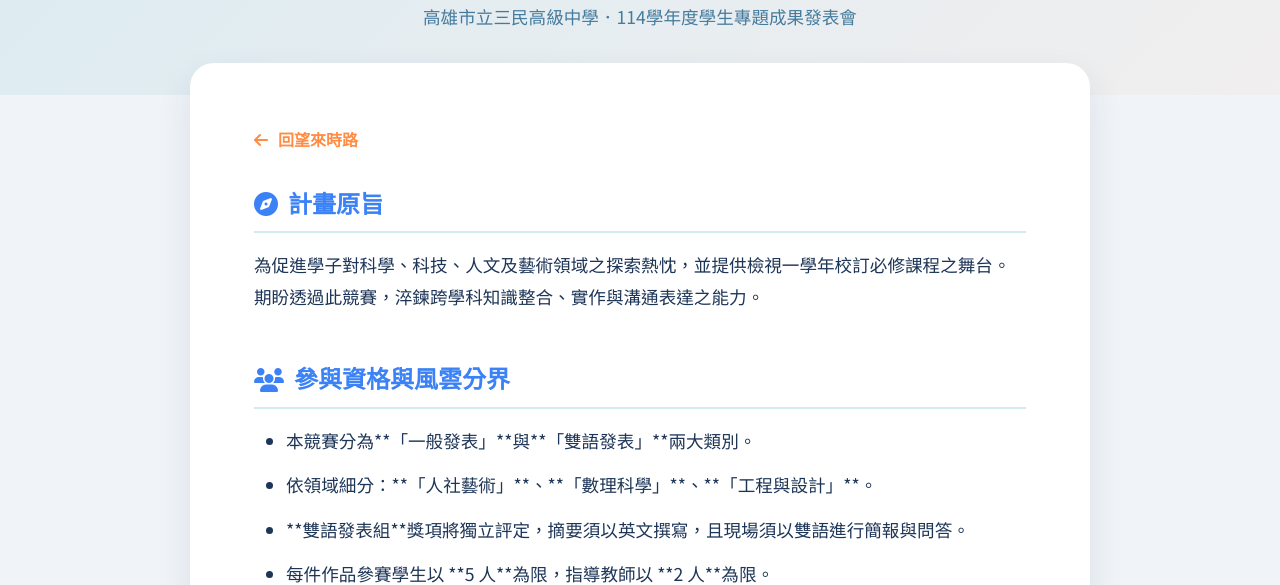
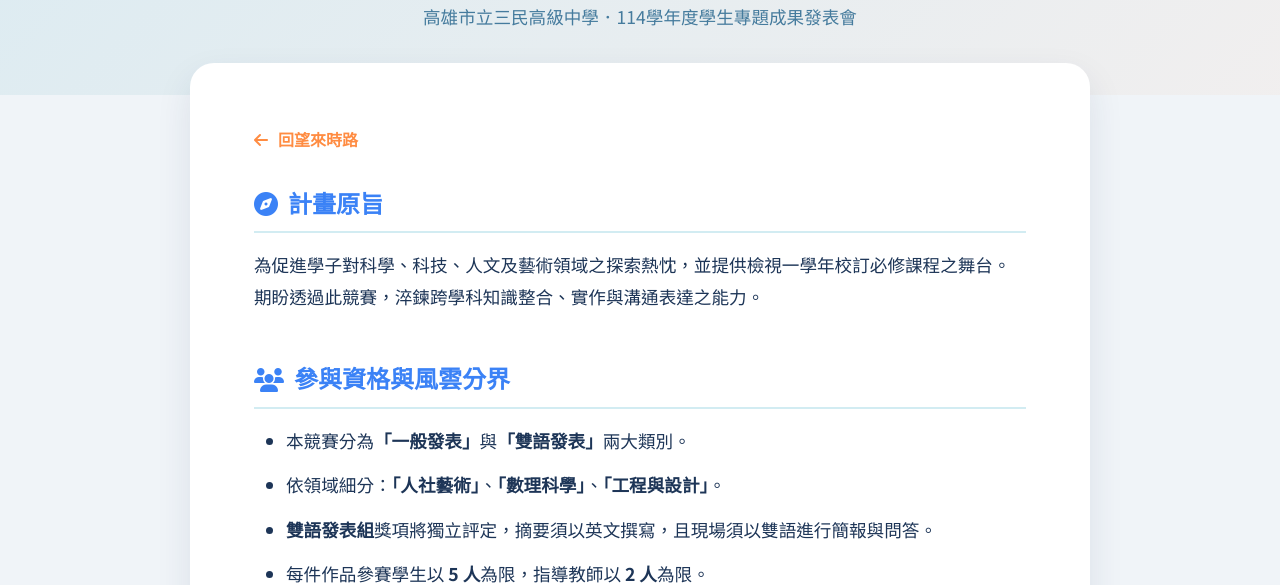
Before and after one commit to ArpowChao/Embark-6th, a plain HTML site: page plan.html in a window 1280 px wide. Shown: the part 218-803 px from the top of the page. Drawn offline with Linux system fonts and the light colour scheme.

Commit message:
Fix rendering issue: Replace Markdown bold syntax with HTML <strong> tags in plan.html.

```diff
--- a/plan.html
+++ b/plan.html
@@ -105,10 +105,10 @@
             <div class="text-section">
                 <h3><i class="fas fa-users"></i> 參與資格與風雲分界</h3>
                 <ul>
-                    <li>本競賽分為**「一般發表」**與**「雙語發表」**兩大類別。</li>
-                    <li>依領域細分：**「人社藝術」**、**「數理科學」**、**「工程與設計」**。</li>
-                    <li>**雙語發表組**獎項將獨立評定，摘要須以英文撰寫，且現場須以雙語進行簡報與問答。</li>
-                    <li>每件作品參賽學生以 **5 人**為限，指導教師以 **2 人**為限。</li>
+                    <li>本競賽分為<strong>「一般發表」</strong>與<strong>「雙語發表」</strong>兩大類別。</li>
+                    <li>依領域細分：<strong>「人社藝術」</strong>、<strong>「數理科學」</strong>、<strong>「工程與設計」</strong>。</li>
+                    <li><strong>雙語發表組</strong>獎項將獨立評定，摘要須以英文撰寫，且現場須以雙語進行簡報與問答。</li>
+                    <li>每件作品參賽學生以 <strong>5 人</strong>為限，指導教師以 <strong>2 人</strong>為限。</li>
                 </ul>
             </div>
 
```
